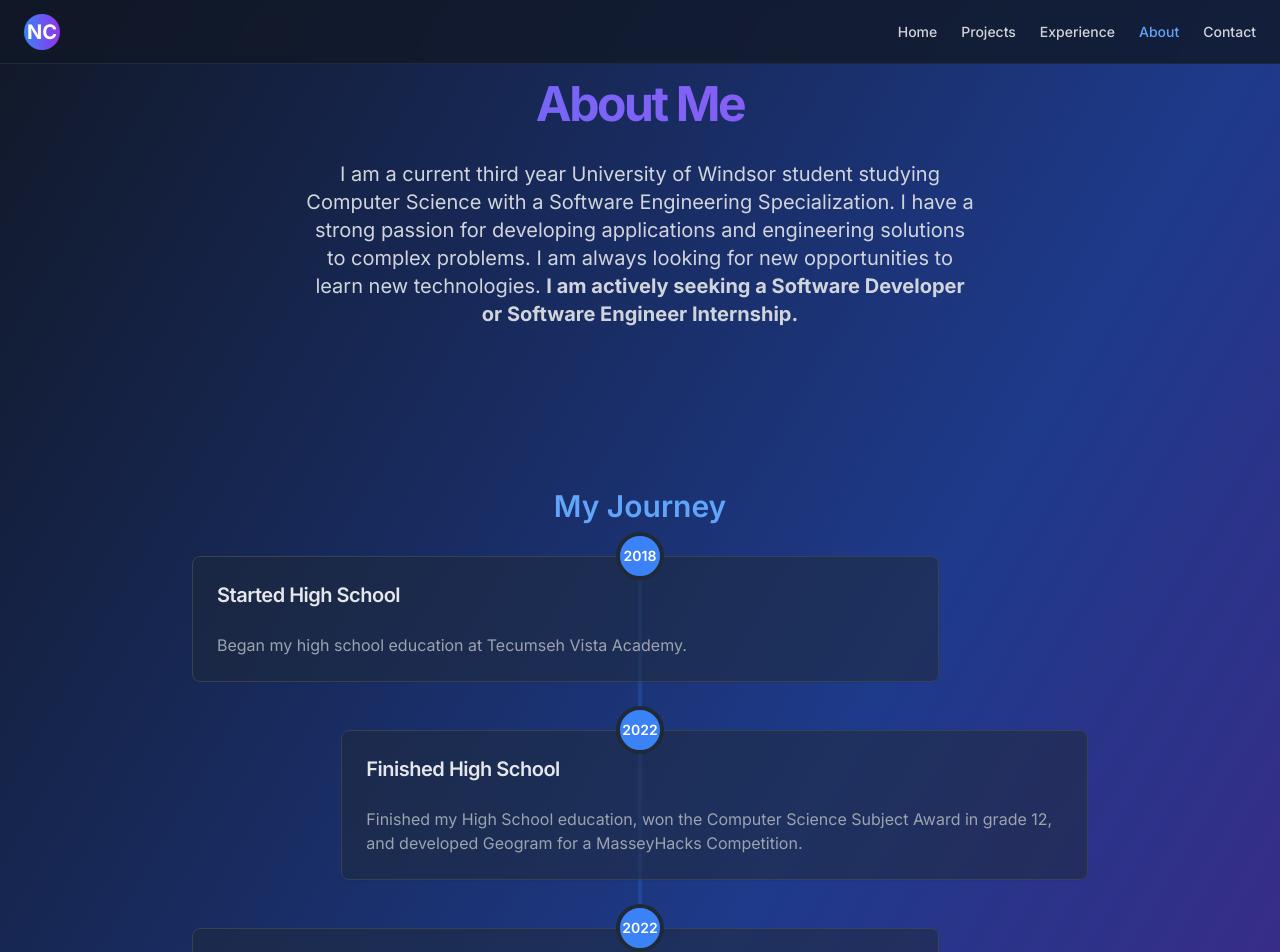
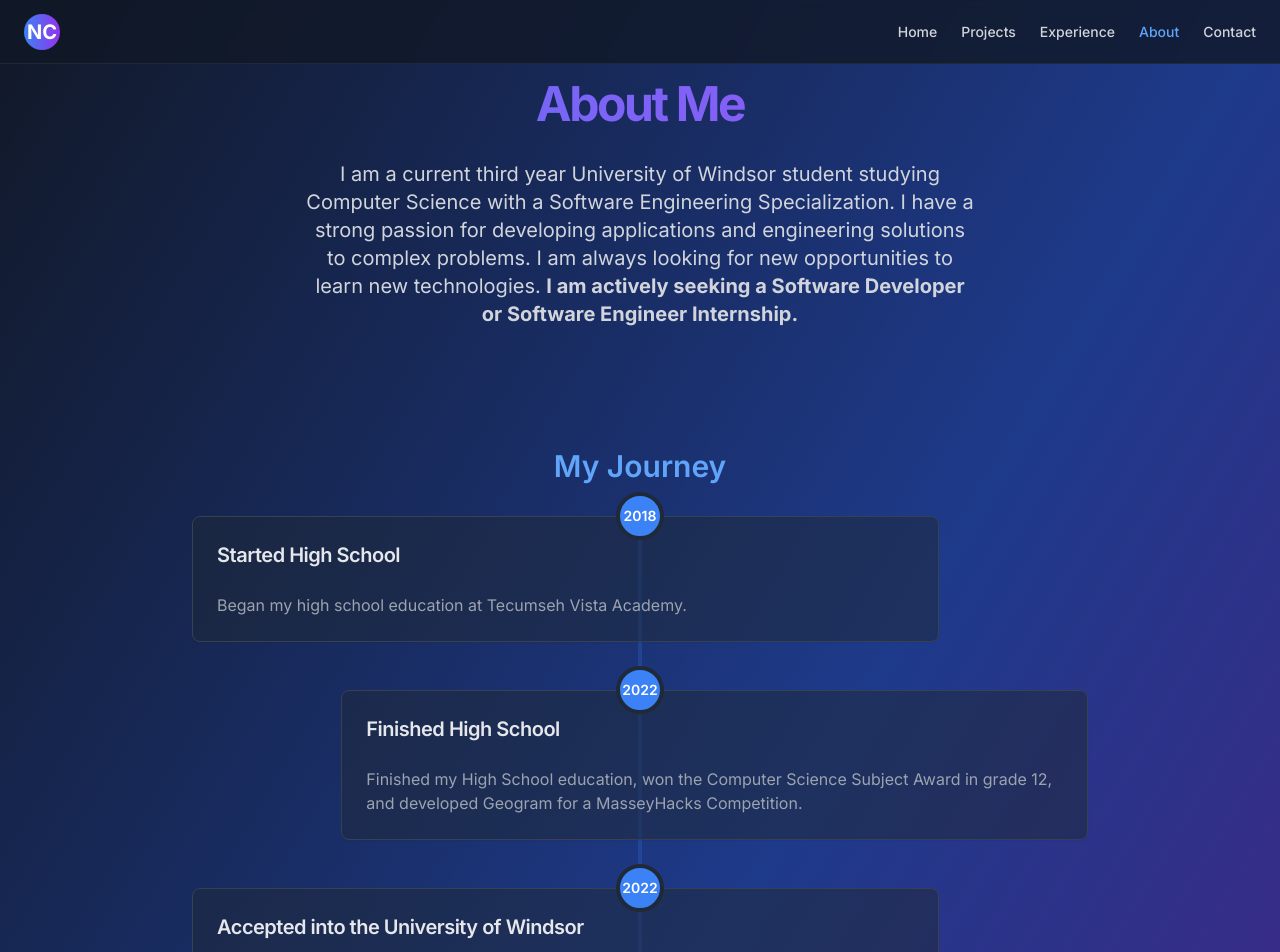
Before and after one commit to NickCecc/revisednextjsport, a Next.js app: page /about in a window 1280 px wide. Shown: the top 952 px of the page. Built offline with nearby package versions, Linux system fonts and the light colour scheme.

Commit message:
Fixed some padding

```diff
--- a/app/about/page.tsx
+++ b/app/about/page.tsx
@@ -113,7 +113,7 @@ function Journey() {
     ]
 
     return (
-        <section className="space-y-8 pt-20">
+        <section className="space-y-8 pt-10">
             <h2 className="text-3xl font-semibold text-center text-blue-400">My Journey</h2>
             <div className="relative max-w-4xl mx-auto">
                 <div className="absolute left-1/2 transform -translate-x-1/2 w-1 h-full bg-blue-500/20"></div>
--- a/app/contact/page.tsx
+++ b/app/contact/page.tsx
@@ -77,7 +77,7 @@ export default function ContactPage() {
                 </div>
             </section>
 
-            <section className="w-full py-12 flex flex-col items-center">
+            <section className="w-full py-9 flex flex-col items-center">
                 <div className="container px-4 md:px-6 flex flex-col items-center">
                     <div className="grid gap-6 lg:grid-cols-3">
                         <motion.div
```
